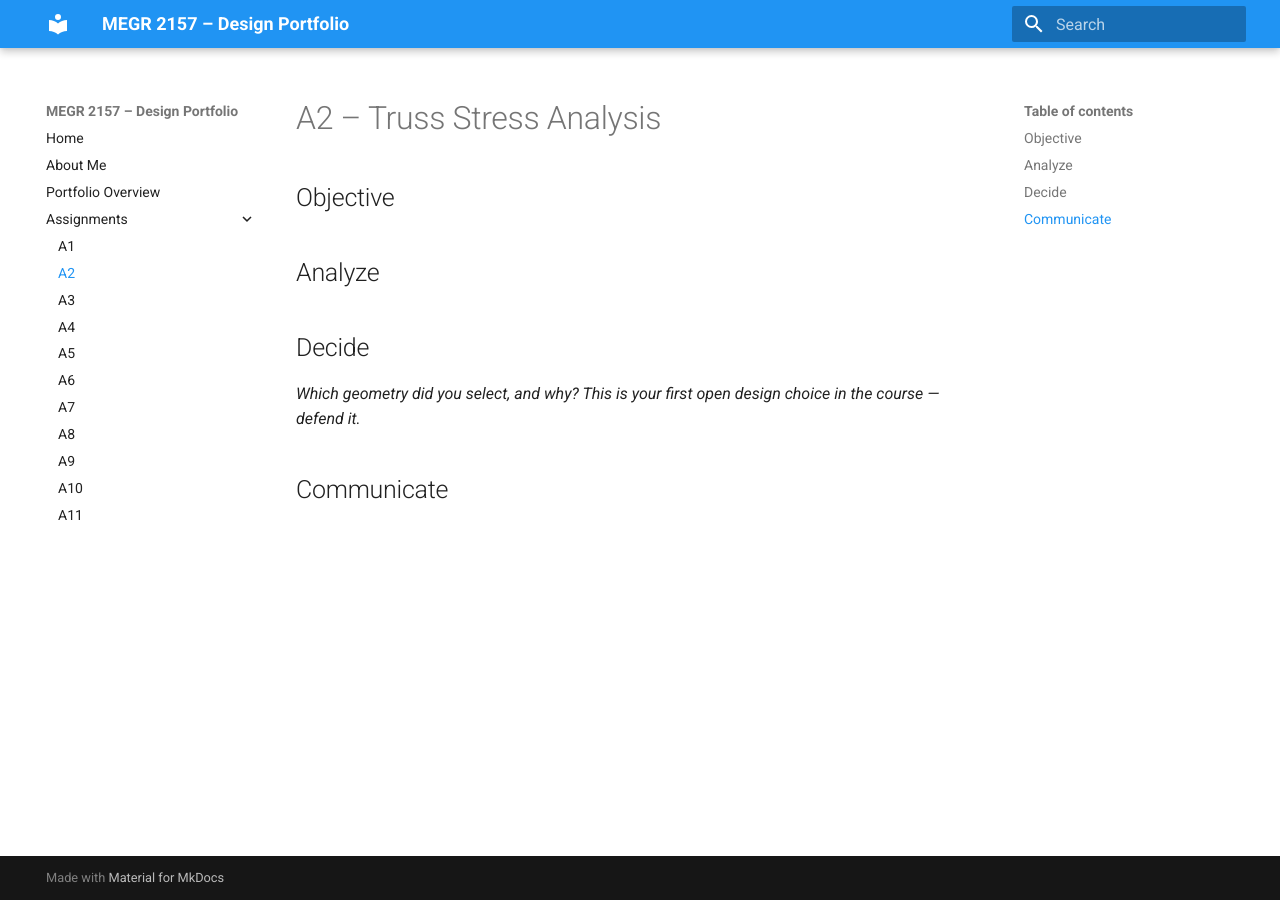
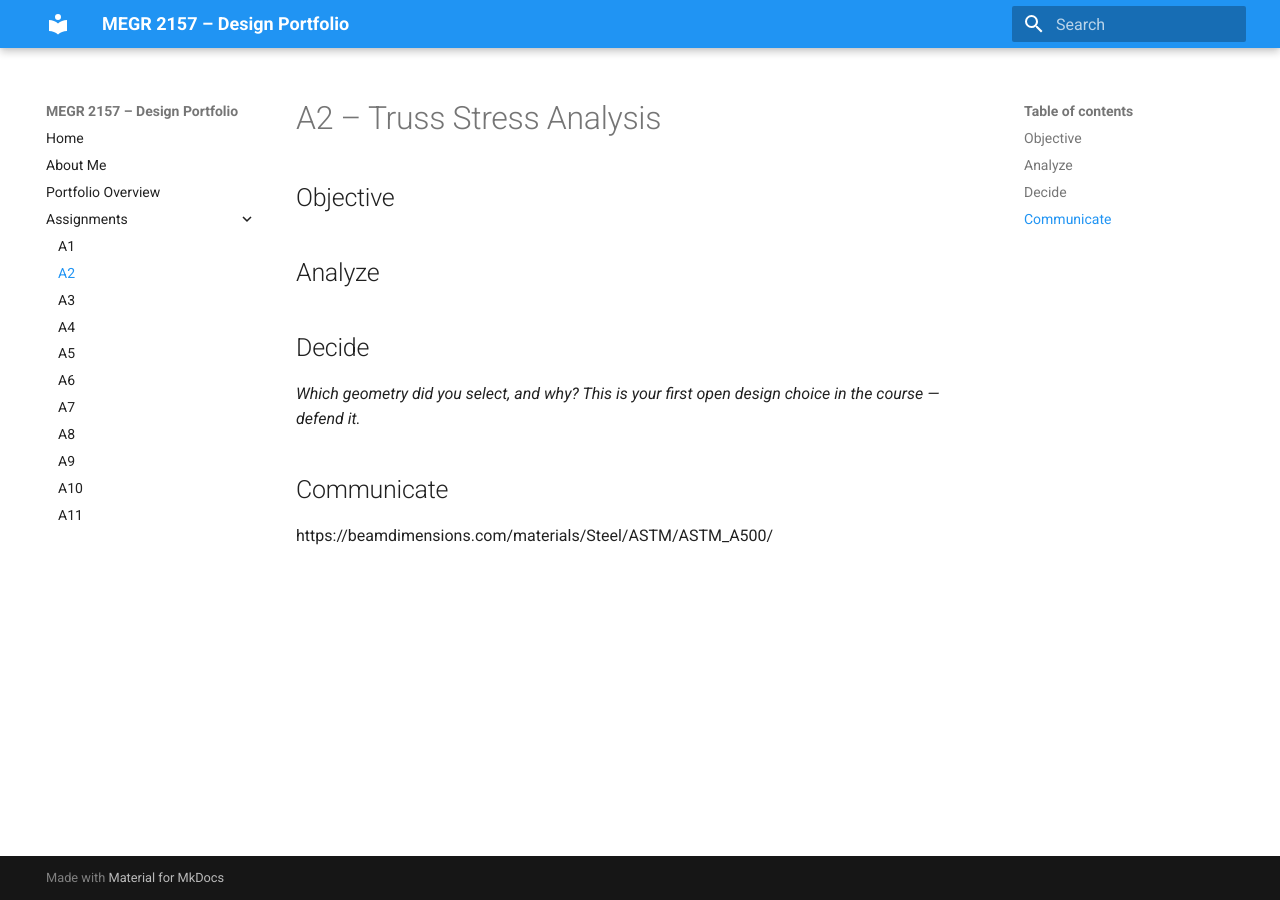
Before and after one commit to mgrego35/megr2156-portfolio, an MkDocs documentation site: the page built from docs/assignments/A02/index.md, in a window 1280 px wide. Built offline with MkDocs 1.6.1 and Material for MkDocs 9.7.7, drawn with Linux system fonts in a browser that asks for light colours; part of the change alters nothing that is shown.

Commit message:
Update index.md

```diff
--- a/docs/assignments/A02/index.md
+++ b/docs/assignments/A02/index.md
@@ -10,3 +10,5 @@
 _Which geometry did you select, and why? This is your first open design choice in the course — defend it._
 
 ## Communicate
+
+https://beamdimensions.com/materials/Steel/ASTM/ASTM_A500/
```
